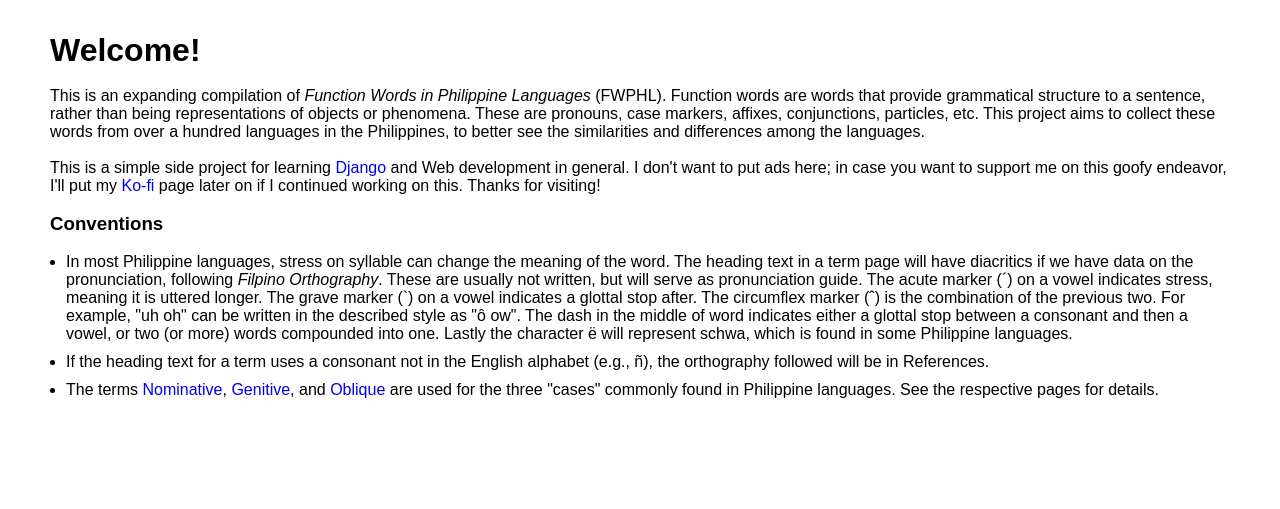
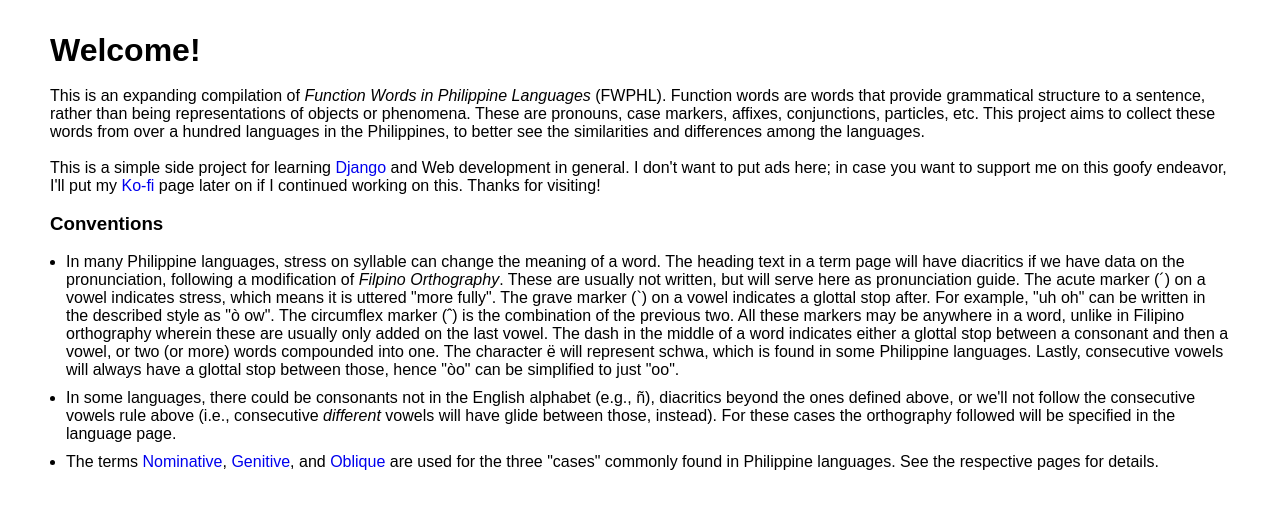
Before and after one commit to poypoyan/funcwords, a Django app: template fwapp/templates/home.html in a window 1280 px wide. Shown: the part 38-547 px from the top of the page. Run offline with Django 5.2, Linux system fonts and the light colour scheme; the template is opened without the code that fills it, so the values that code supplies are empty.

Commit message:
Edits in texts

```diff
--- a/fwapp/templates/home.html
+++ b/fwapp/templates/home.html
@@ -16,10 +16,17 @@ I don't want to put ads here; in case you want to support me on this goofy endea
 <h3>Conventions</h3>
 <br/>
 <ul class="long-li">
-  <li>In most Philippine languages, stress on syllable can change the meaning of the word. The heading text in a term page will have diacritics if we have data on the pronunciation, following <i>Filpino Orthography</i>. These are usually not written, but will serve as pronunciation guide.
-  The acute marker (´) on a vowel indicates stress, meaning it is uttered longer. The grave marker (`) on a vowel indicates a glottal stop after. The circumflex marker (ˆ) is the combination of the previous two.
-  For example, "uh oh" can be written in the described style as "ô ow". The dash in the middle of word indicates either a glottal stop between a consonant and then a vowel, or two (or more) words compounded into one. Lastly the character ë will represent schwa, which is found in some Philippine languages.</li>
-  <li>If the heading text for a term uses a consonant not in the English alphabet (e.g., ñ), the orthography followed will be in References.</li>
-  <li>The terms <a href="/category/nominative">Nominative</a>, <a href="/category/genitive">Genitive</a>, and <a href="/category/oblique">Oblique</a> are used for the three "cases" commonly found in Philippine languages. See the respective pages for details.</li>
+  <li>
+    In many Philippine languages, stress on syllable can change the meaning of a word. The heading text in a term page will have diacritics if we have data on the pronunciation, following a modification of <i>Filpino Orthography</i>. These are usually not written, but will serve here as pronunciation guide.
+    The acute marker (´) on a vowel indicates stress, which means it is uttered "more fully". The grave marker (`) on a vowel indicates a glottal stop after. For example, "uh oh" can be written in the described style as "ò ow". The circumflex marker (ˆ) is the combination of the previous two. All these markers may be anywhere in a word,
+    unlike in Filipino orthography wherein these are usually only added on the last vowel. The dash in the middle of a word indicates either a glottal stop between a consonant and then a vowel, or two (or more) words compounded into one. The character ë will represent schwa, which is found in some Philippine languages.
+    Lastly, consecutive vowels will always have a glottal stop between those, hence "òo" can be simplified to just "oo".
+  </li>
+  <li>
+    In some languages, there could be consonants not in the English alphabet (e.g., ñ), diacritics beyond the ones defined above, or we'll not follow the consecutive vowels rule above (i.e., consecutive <i>different</i> vowels will have glide between those, instead). For these cases the orthography followed will be specified in the language page.
+  </li>
+  <li>
+    The terms <a href="/category/nominative">Nominative</a>, <a href="/category/genitive">Genitive</a>, and <a href="/category/oblique">Oblique</a> are used for the three "cases" commonly found in Philippine languages. See the respective pages for details.
+  </li>
 </ul>
 {% endblock %}
```
Also changed, not shown: README.md.
